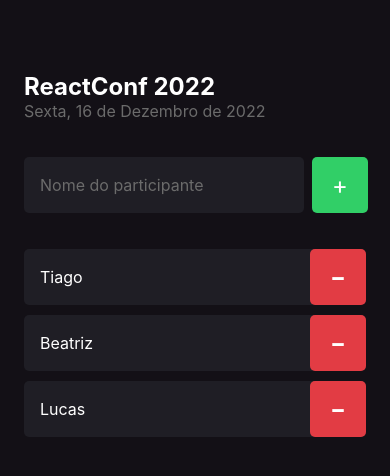
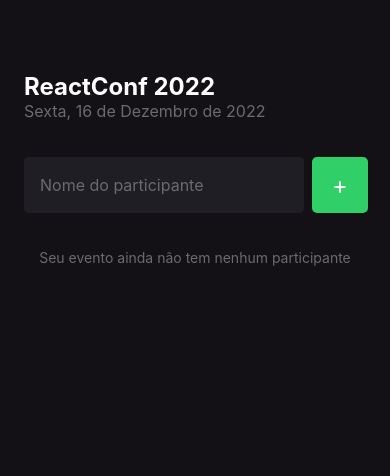
Before and after one commit to TiagoDiass/im-here, a React Native app: screen / in a window 390 px wide. Shown: the top 476 px of the page. Built offline with nearby package versions, Linux system fonts and the light colour scheme.

Commit message:
feat(Home): add ListEmptyContent to ParticipantsList

```diff
--- a/src/screens/Home/Home.styles.ts
+++ b/src/screens/Home/Home.styles.ts
@@ -18,4 +18,10 @@
     color: "#6B6B6B",
     fontSize: 16,
   },
+
+  emptyListText: {
+    color: "#6B6B6B",
+    fontSize: 14,
+    textAlign: "center",
+  },
 });
--- a/src/screens/Home/Home.tsx
+++ b/src/screens/Home/Home.tsx
@@ -11,17 +11,13 @@
 import { styles } from "./Home.styles";
 
 export function Home() {
-  const [participants, setParticipants] = useState<string[]>([
-    "Tiago",
-    "Beatriz",
-    "Lucas",
-  ]);
+  const [participants, setParticipants] = useState<string[]>([]);
 
   const handleAddParticipant = (newParticipantName: string) => {
     setParticipants((prev) => [...prev, newParticipantName]);
   };
 
-  const handleDeleteParticipant = (participantIndex: number) => {
+  const handleRemoveParticipant = (participantIndex: number) => {
     const newParticipants = [...participants];
     newParticipants.splice(participantIndex, 1);
 
@@ -36,14 +32,20 @@
       <AddParticipantForm handleAddParticipant={handleAddParticipant} />
 
       <FlatList
+        data={participants}
+        keyExtractor={(item) => item}
         renderItem={({ item, index }) => (
           <Participant
-            key={item}
             participantName={item}
-            handleDeleteParticipant={() => handleDeleteParticipant(index)}
+            handleRemoveParticipant={() => handleRemoveParticipant(index)}
           />
         )}
-        data={participants}
+        showsVerticalScrollIndicator={false}
+        ListEmptyComponent={() => (
+          <Text style={styles.emptyListText}>
+            Seu evento ainda não tem nenhum participante
+          </Text>
+        )}
       />
     </View>
   );
```
